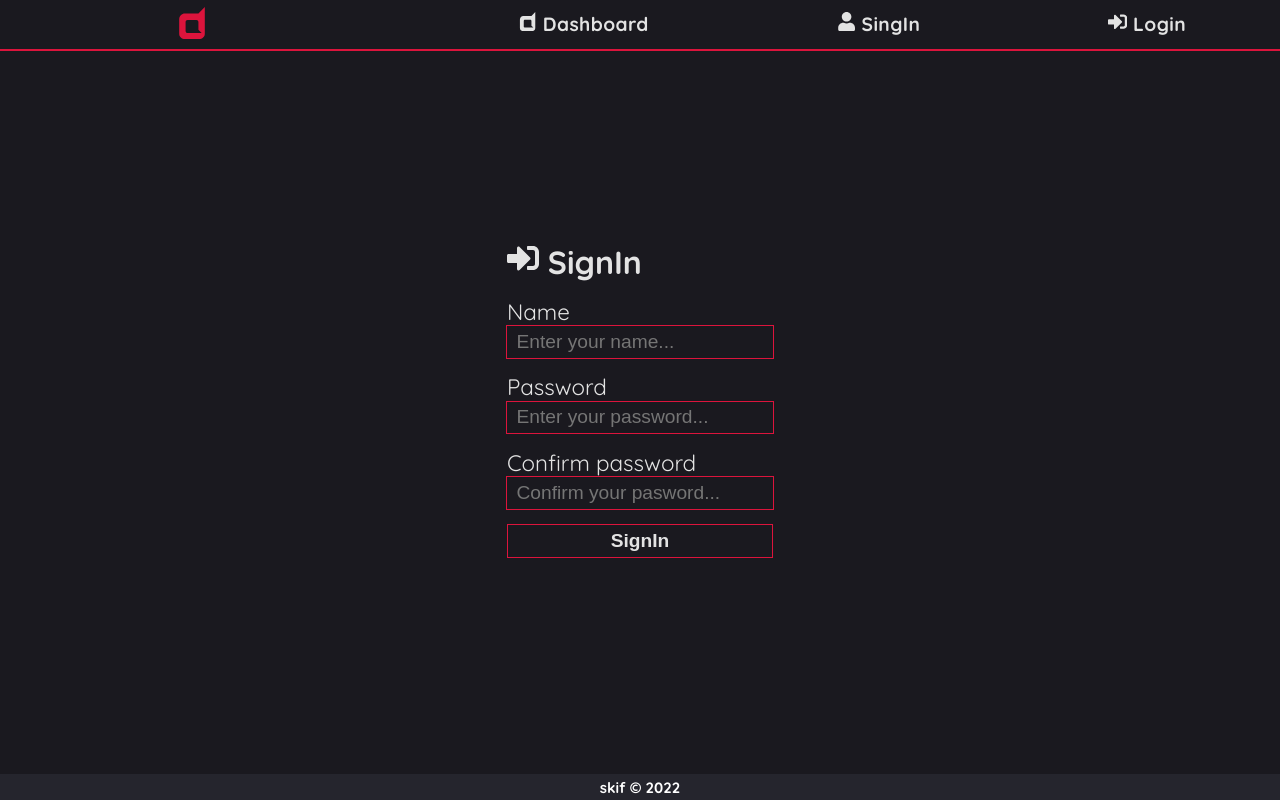
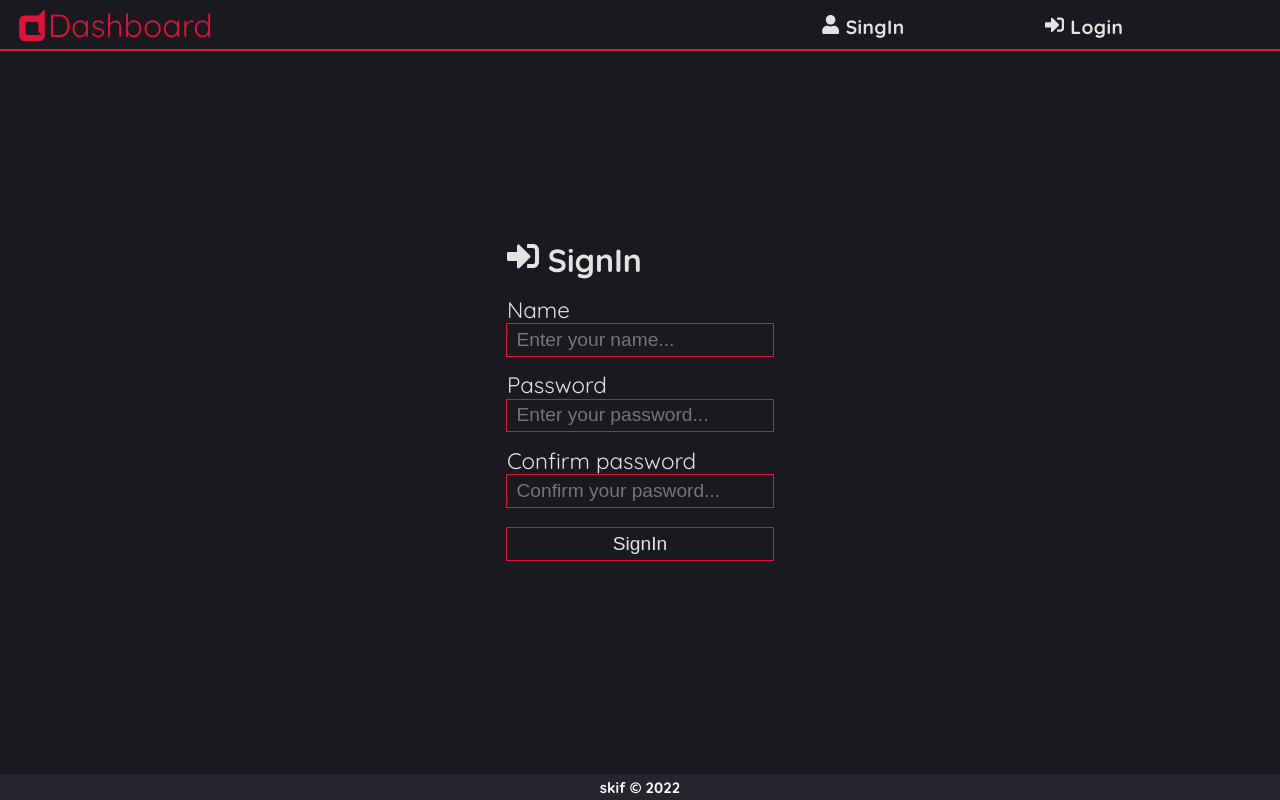
Before and after one commit to skifox52/projetL, a React (Create React App) app in the folder client/: page /register in a window 1280 px wide. Built offline with nearby package versions, Linux system fonts and the light colour scheme.

Commit message:
commit after setting up dashboard and fix some stuff

```diff
--- a/client/src/App.js
+++ b/client/src/App.js
@@ -5,8 +5,7 @@ import Register from "./pages/Register"
 import { Route, Routes, BrowserRouter } from "react-router-dom"
 import { ToastContainer } from "react-toastify"
 import "react-toastify/dist/ReactToastify.css"
-import Home from "./pages/Home"
-import Cat from "./pages/Cat"
+import Dashboard from "./pages/Dashboard"
 
 function App() {
   return (
@@ -14,8 +13,7 @@ function App() {
       <BrowserRouter>
         <Header />
         <Routes>
-          <Route path="/" element={<Home />} />
-          <Route path="/categories" element={<Cat />} />
+          <Route path="/" element={<Dashboard />} />
           <Route path="/register" element={<Register />} />
           <Route path="/login" element={<Login />} />
         </Routes>
--- a/client/src/components/Header.jsx
+++ b/client/src/components/Header.jsx
@@ -18,23 +18,18 @@ function Header() {
     <header>
       <div className="logo">
         <Link to="/">
-          <FaDashcube />
+          <FaDashcube /> <p>Dashboard</p>
         </Link>
       </div>
       <ul>
         {user ? (
           <li>
-            <button onClick={onLogout}>
+            <button onClick={onLogout} className="logout-btn">
               <FaSignOutAlt /> Logout
             </button>
           </li>
         ) : (
           <>
-            <li>
-              <Link to="/categories">
-                <FaDashcube /> Dashboard
-              </Link>
-            </li>
             <li>
               <Link to="/register">
                 <FaUser /> SingIn
--- a/client/src/features/auth/authSlice.js
+++ b/client/src/features/auth/authSlice.js
@@ -3,6 +3,8 @@ import authService from "./authService"
 
 //Get token from local storage
 const user = JSON.parse(localStorage.getItem("user"))
+
+//initial state
 
 const initialState = {
   user: user ? user : null,
--- a/client/src/index.scss
+++ b/client/src/index.scss
@@ -28,28 +28,43 @@ body {
     display: flex;
     align-items: center;
     justify-content: space-between;
+    padding: 0 1em;
     width: 100vw;
     height: 3.2em;
     border-bottom: 2px solid $primary-color;
+  }
   .logo {
     color: $primary-color;
     font-size: 2em;
-      width: 30%;
+    width: 50%;
     text-align: center;
     line-height: 100%;
     cursor: pointer;
     a {
       color: inherit;
+      text-decoration: none;
+      display: flex;
+      line-height: 100%;
+      text-align: center;
+      vertical-align: middle;
+      transition: opacity 250ms ease-in-out;
+      &:hover {
+        opacity: 0.7;
       }
     }
-    button {
+  }
+  .logout-btn {
     background: $secondary-color;
     border: 1px solid $primary-color;
-      padding: 0.2em 0.7em;
+    color: $font-color;
+    padding: 0.4em 0.7em;
     border-radius: 5px;
+    font-weight: 600;
+    font-size: 1em;
     cursor: pointer;
     text-align: center;
-      display: block;
+    line-height: 100%;
+    vertical-align: middle;
     transition: background 250ms ease-in-out;
     &:hover {
       background: $primary-color;
@@ -57,33 +72,25 @@ body {
     }
   }
   ul {
-      width: 70%;
+    width: 50%;
     list-style: none;
     font-size: 1.2em;
     letter-spacing: 0.4px;
     display: flex;
     align-items: center;
-      justify-content: space-around;
-      * {
+    justify-content: space-evenly;
+    a {
       text-decoration: none;
       color: inherit;
       font-weight: 800;
       position: relative;
       overflow: hidden;
-        line-height: 2em;
-        &::before {
-          content: "";
-          position: absolute;
-          border-bottom: $primary-color 2px solid;
-          width: 100%;
-          height: 1px;
-          top: 100%;
-          transform: translate(0, -50%);
-          transform: translateX(105%);
-          transition: transform 250ms ease-in;
-        }
-        &:hover::before {
-          transform: translateX(0);
+      line-height: 100%;
+      text-align: center;
+      vertical-align: middle;
+      transition: opacity 250ms ease-in-out;
+      &:hover {
+        opacity: 0.7;
       }
     }
   }
@@ -103,7 +110,7 @@ body {
       background-color: transparent;
       color: $font-color;
     }
-      button {
+    .submit-btn {
       @extend input;
       cursor: pointer;
       border: none;
@@ -147,19 +154,23 @@ body {
       color: $font-color;
     }
   }
-    button {
+  .submit-btn {
+    font-size: 1.2rem;
+    display: table-cell;
+    padding: 0.3rem 0.6rem;
+    border: none;
+    outline: 1px solid $primary-color;
+    background-color: transparent;
+    color: $font-color;
+    cursor: pointer;
+    border: none;
     color: $font-color;
     width: 100%;
-      font-size: 1.2rem;
-      padding: 0.3rem 0.6rem;
-      border: 1px solid $primary-color;
-      cursor: pointer;
-      background: transparent;
-      font-weight: 600;
+    margin-top: 0.3em;
     &:hover {
       outline: $font-color 1px solid;
-        color: white;
-        background: $primary-color;
+      color: $font-color;
+      background-color: $primary-color;
     }
   }
 }
@@ -178,7 +189,7 @@ body {
     animation: spin 250ms infinite;
   }
 }
-}
+
 @keyframes spin {
   0% {
     transform: rotate(0deg);
@@ -199,3 +210,8 @@ body {
     transform: rotate(360deg);
   }
 }
+@media only screen and (max-width: 500px) {
+  header {
+    font-size: 0.7em;
+  }
+}
--- a/client/src/pages/Cat.jsx
+++ /dev/null
@@ -1,5 +0,0 @@
-function Cat() {
-  return <div>Cat</div>
-}
-
-export default Cat
--- /dev/null
+++ b/client/src/pages/Dashboard.jsx
@@ -0,0 +1,17 @@
+import { useSelector } from "react-redux"
+import { useNavigate } from "react-router-dom"
+import { useEffect } from "react"
+
+function Dashboard() {
+  const { user } = useSelector((state) => state.auth)
+  const navigate = useNavigate()
+
+  useEffect(() => {
+    if (!user) {
+      navigate("/login")
+    }
+  }, [navigate, user])
+  return <div>Dashboard</div>
+}
+
+export default Dashboard
--- a/client/src/pages/Home.jsx
+++ /dev/null
@@ -1,5 +0,0 @@
-function Home() {
-  return <div>Home</div>
-}
-
-export default Home
--- a/client/src/pages/Login.jsx
+++ b/client/src/pages/Login.jsx
@@ -60,7 +60,9 @@ function Login() {
           onChange={onChange}
           placeholder="Password..."
         />
-        <button type="submit">Login</button>
+        <button type="submit" className="submit-btn">
+          Login
+        </button>
       </form>
     </div>
   )
--- a/client/src/pages/Register.jsx
+++ b/client/src/pages/Register.jsx
@@ -87,7 +87,9 @@ function Register() {
             onChange={onChange}
           />
         </div>
-        <button type="submit">SignIn</button>
+        <button type="submit" className="submit-btn">
+          SignIn
+        </button>
       </form>
     </div>
   )
```
Also changed, not shown: client/src/features/cat/catService.js (added, +19 -0 lines), client/src/features/cat/catSlice.js (added, +63 -0 lines). Lines whose indentation alone changed are shown as unchanged.
